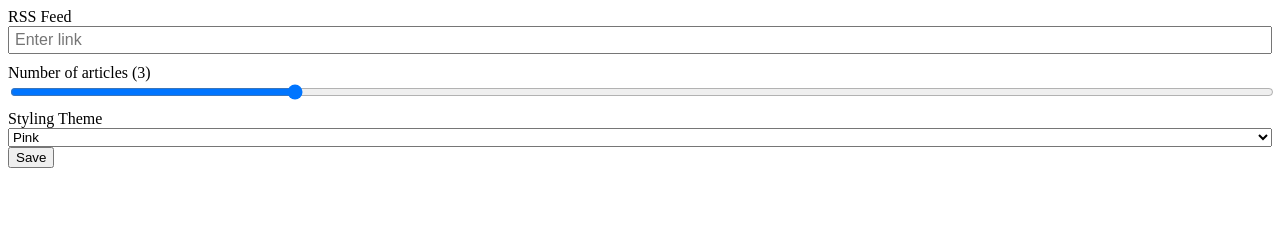
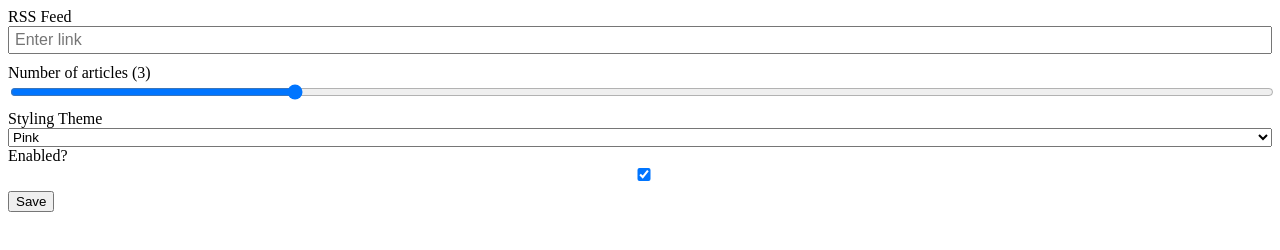
Before and after one commit to ftlabs/email-signatures, a browser extension: page src/dialog.html in a window 1280 px wide. Drawn offline with Linux system fonts and the light colour scheme.

Commit message:
Added on-off button markup

```diff
--- a/src/dialog.html
+++ b/src/dialog.html
@@ -44,6 +44,8 @@
 			<option value="simple">Simple</option>
 			<option value="pink" selected>Pink</option>
 		</select>
+		<label for="enabled">Enabled?</label>
+		<input type="checkbox" checked>
 		<input type="submit" value="Save">
 	</form>
 
```
